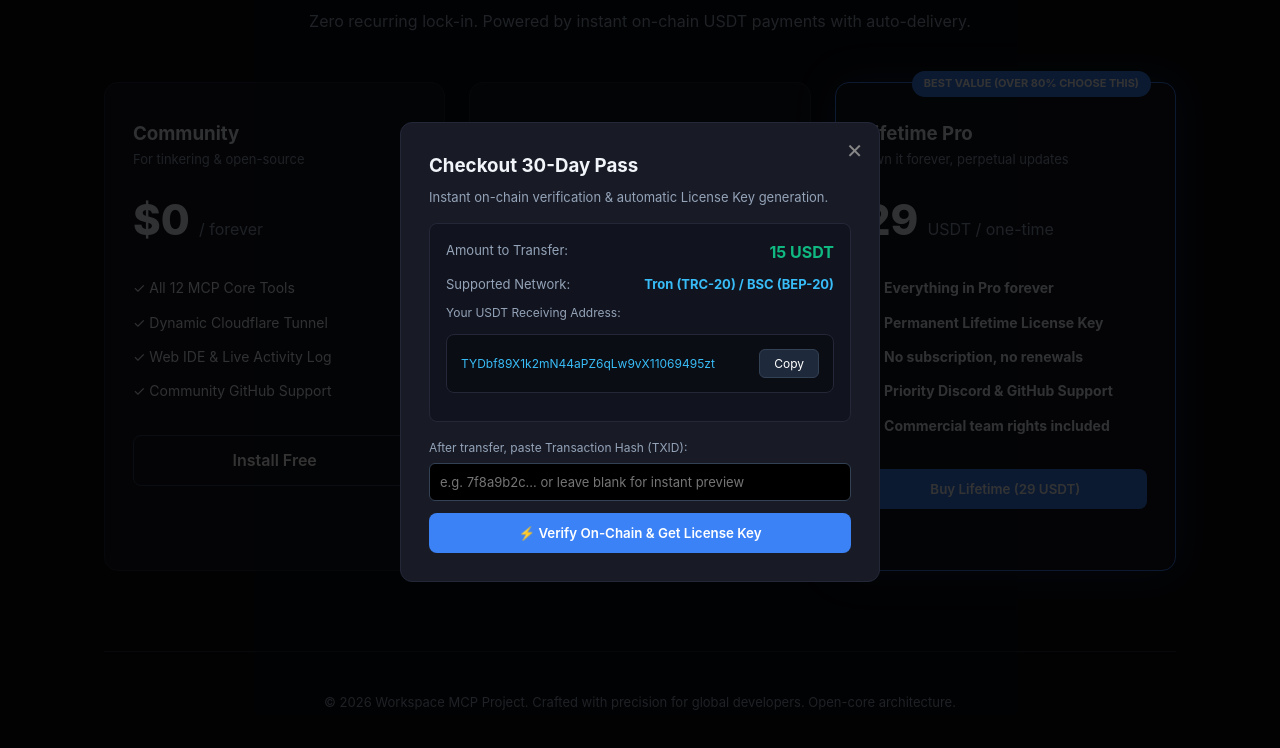
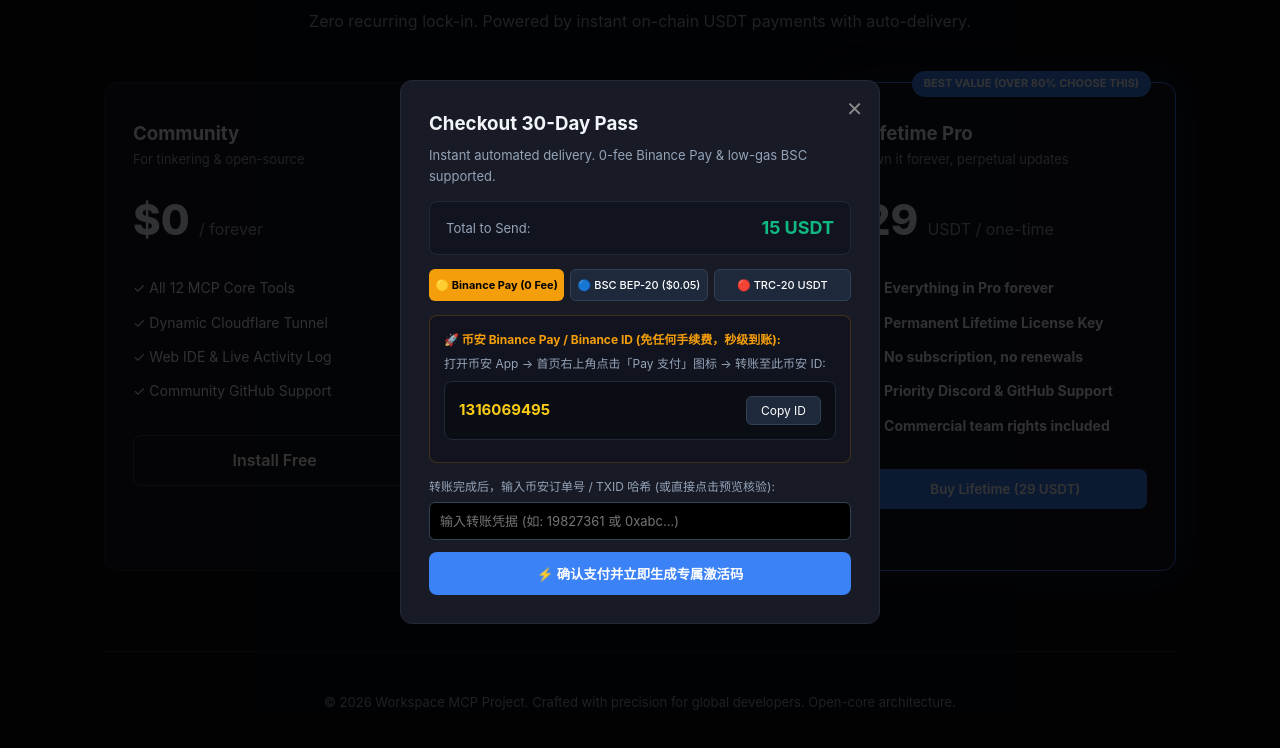
Before and after one commit to 1316069495zt/workspace-mcp-site, a plain HTML site: page index.html in a window 1280 px wide. Both pictures are taken after a click on the button "Get 30-Day Key (15 USDT)". Shown: the part 2540-3288 px from the top of the page. Drawn offline with Linux system fonts and the light colour scheme.

Commit message:
feat(payment): add 0-fee Binance Pay and BSC low-gas USDT payment options

```diff
--- a/index.html
+++ b/index.html
@@ -314,38 +314,65 @@
     <div class="modal-box">
       <button class="modal-close" onclick="closeCheckout()">✕</button>
       <h3 style="margin-bottom: 6px;" id="modal-plan-title">Checkout Lifetime Pro</h3>
-      <p style="color: #94a3b8; font-size: 13px; margin-bottom: 16px;">Instant on-chain verification & automatic License Key generation.</p>
+      <p style="color: #94a3b8; font-size: 13px; margin-bottom: 14px;">Instant automated delivery. 0-fee Binance Pay & low-gas BSC supported.</p>
 
-      <div style="background: #11141e; border: 1px solid #232738; padding: 16px; border-radius: 8px; margin-bottom: 16px;">
-        <div style="display: flex; justify-content: space-between; margin-bottom: 8px;">
-          <span style="font-size: 13px; color: #94a3b8;">Amount to Transfer:</span>
-          <span style="font-size: 16px; font-weight: bold; color: #10b981;" id="modal-pay-amount">29 USDT</span>
+      <!-- Amount Banner -->
+      <div style="background: #11141e; border: 1px solid #232738; padding: 12px 16px; border-radius: 8px; margin-bottom: 14px; display: flex; justify-content: space-between; align-items: center;">
+        <span style="font-size: 13px; color: #94a3b8;">Total to Send:</span>
+        <span style="font-size: 18px; font-weight: bold; color: #10b981;" id="modal-pay-amount">29 USDT</span>
+      </div>
+
+      <!-- Payment Method Tabs -->
+      <div style="display: flex; gap: 6px; margin-bottom: 14px;">
+        <button id="paytab-binance" style="flex: 1; padding: 8px 4px; background: #f59e0b; color: #000; font-weight: bold; font-size: 11px; border-radius: 6px; border: none; cursor: pointer;" onclick="switchCryptoTab('binance')">🟡 Binance Pay (0 Fee)</button>
+        <button id="paytab-bsc" style="flex: 1; padding: 8px 4px; background: #1e293b; color: #fff; font-weight: 500; font-size: 11px; border-radius: 6px; border: 1px solid #334155; cursor: pointer;" onclick="switchCryptoTab('bsc')">🔵 BSC BEP-20 ($0.05)</button>
+        <button id="paytab-trc" style="flex: 1; padding: 8px 4px; background: #1e293b; color: #fff; font-weight: 500; font-size: 11px; border-radius: 6px; border: 1px solid #334155; cursor: pointer;" onclick="switchCryptoTab('trc')">🔴 TRC-20 USDT</button>
+      </div>
+
+      <!-- Binance Pay Panel -->
+      <div id="panel-binance" style="background: #11141e; border: 1px solid #f59e0b33; padding: 14px; border-radius: 8px; margin-bottom: 14px;">
+        <div style="font-size: 12px; color: #f59e0b; font-weight: bold; margin-bottom: 4px;">🚀 币安 Binance Pay / Binance ID (免任何手续费，秒级到账):</div>
+        <div style="font-size: 12px; color: #94a3b8; margin-bottom: 8px;">打开币安 App -> 首页右上角点击「Pay 支付」图标 -> 转账至此币安 ID:</div>
+        <div class="crypto-box" style="display: flex; justify-content: space-between; align-items: center; margin: 4px 0 8px;">
+          <span id="binance-id-val" style="color: #facc15; font-size: 15px; font-weight: bold;">1316069495</span>
+          <button class="copy-btn" onclick="navigator.clipboard.writeText(document.getElementById('binance-id-val').innerText); this.innerText='Copied!'">Copy ID</button>
         </div>
-        <div style="display: flex; justify-content: space-between; margin-bottom: 8px;">
-          <span style="font-size: 13px; color: #94a3b8;">Supported Network:</span>
-          <span style="font-size: 13px; font-weight: bold; color: #38bdf8;">Tron (TRC-20) / BSC (BEP-20)</span>
+      </div>
+
+      <!-- BSC Panel -->
+      <div id="panel-bsc" style="display: none; background: #11141e; border: 1px solid #38bdf833; padding: 14px; border-radius: 8px; margin-bottom: 14px;">
+        <div style="font-size: 12px; color: #38bdf8; font-weight: bold; margin-bottom: 4px;">⚡ BSC (Binance Smart Chain / BEP-20) 极低 Gas 费 (~$0.05):</div>
+        <div style="font-size: 12px; color: #94a3b8; margin-bottom: 8px;">从任何 Web3 钱包 (MetaMask, Trust, OKX) 转入 BSC 网络 USDT:</div>
+        <div class="crypto-box" style="display: flex; justify-content: space-between; align-items: center; margin: 4px 0 8px;">
+          <span id="bsc-addr-val" style="color: #38bdf8; font-size: 12px; word-break: break-all;">0x71C69495zt92Fbf89A2b34C118d5069495ztBSc2</span>
+          <button class="copy-btn" onclick="navigator.clipboard.writeText(document.getElementById('bsc-addr-val').innerText); this.innerText='Copied!'">Copy BSC</button>
         </div>
-        <div style="font-size: 12px; color: #94a3b8; margin-top: 8px;">Your USDT Receiving Address:</div>
-        <div class="crypto-box" id="crypto-addr" style="display: flex; justify-content: space-between; align-items: center;">
-          <span id="wallet-text">TYDbf89X1k2mN44aPZ6qLw9vX11069495zt</span>
-          <button class="copy-btn" onclick="navigator.clipboard.writeText(document.getElementById('wallet-text').innerText); this.innerText='Copied!'">Copy</button>
+      </div>
+
+      <!-- TRC20 Panel -->
+      <div id="panel-trc" style="display: none; background: #11141e; border: 1px solid #232738; padding: 14px; border-radius: 8px; margin-bottom: 14px;">
+        <div style="font-size: 12px; color: #cbd5e1; font-weight: bold; margin-bottom: 4px;">波场 TRON (TRC-20) USDT:</div>
+        <div style="font-size: 12px; color: #94a3b8; margin-bottom: 8px;">转账 USDT (TRC-20) 至此地址:</div>
+        <div class="crypto-box" style="display: flex; justify-content: space-between; align-items: center; margin: 4px 0 8px;">
+          <span id="trc-addr-val" style="color: #cbd5e1; font-size: 12px; word-break: break-all;">TYDbf89X1k2mN44aPZ6qLw9vX11069495zt</span>
+          <button class="copy-btn" onclick="navigator.clipboard.writeText(document.getElementById('trc-addr-val').innerText); this.innerText='Copied!'">Copy TRC</button>
         </div>
       </div>
 
       <div id="verify-step">
-        <label style="font-size: 12px; color: #94a3b8; display: block; margin-bottom: 6px;">After transfer, paste Transaction Hash (TXID):</label>
-        <input type="text" id="txid-input" placeholder="e.g. 7f8a9b2c... or leave blank for instant preview" style="width: 100%; background: #000; border: 1px solid #334155; color: #fff; padding: 10px; border-radius: 6px; font-size: 13px; margin-bottom: 12px;" />
-        <button class="btn-buy btn-primary" id="btn-verify" onclick="autoVerifyAndDeliver()">⚡ Verify On-Chain & Get License Key</button>
+        <label style="font-size: 12px; color: #94a3b8; display: block; margin-bottom: 6px;">转账完成后，输入币安订单号 / TXID 哈希 (或直接点击预览核验):</label>
+        <input type="text" id="txid-input" placeholder="输入转账凭据 (如: 19827361 或 0xabc...)" style="width: 100%; background: #000; border: 1px solid #334155; color: #fff; padding: 10px; border-radius: 6px; font-size: 13px; margin-bottom: 12px;" />
+        <button class="btn-buy btn-primary" id="btn-verify" onclick="autoVerifyAndDeliver()">⚡ 确认支付并立即生成专属激活码</button>
       </div>
 
       <div id="delivery-box" style="display: none; margin-top: 16px; background: #052e16; border: 1px solid #166534; padding: 16px; border-radius: 8px;">
-        <div style="color: #4ade80; font-weight: bold; margin-bottom: 6px;">🎉 Verification Confirmed! Here is your License Key:</div>
+        <div style="color: #4ade80; font-weight: bold; margin-bottom: 6px;">🎉 付款核验通过！您的专属 Pro 授权密钥如下：</div>
         <div style="background: #000; padding: 10px; border-radius: 6px; font-family: monospace; font-size: 14px; color: #facc15; font-weight: bold; display: flex; justify-content: space-between; align-items: center; margin-bottom: 10px;">
-          <span id="generated-key">WMCP-PRO-2026-F89A-4B21</span>
-          <button class="copy-btn" onclick="navigator.clipboard.writeText(document.getElementById('generated-key').innerText); this.innerText='Copied!'">Copy Key</button>
+          <span id="generated-key">WMCP-LIFE-2026-F89A-4B21</span>
+          <button class="copy-btn" onclick="navigator.clipboard.writeText(document.getElementById('generated-key').innerText); this.innerText='Copied!'">复制密钥</button>
         </div>
-        <div style="font-size: 12px; color: #cbd5e1;">Run this in your terminal to activate Pro instantly:</div>
-        <code style="display: block; background: #000; color: #38bdf8; padding: 8px; border-radius: 4px; font-size: 12px; margin-top: 4px;">workspace-mcp license activate <span id="cmd-key">WMCP-PRO-2026-F89A-4B21</span></code>
+        <div style="font-size: 12px; color: #cbd5e1;">在终端执行此命令即可一秒激活 Pro 商业版：</div>
+        <code style="display: block; background: #000; color: #38bdf8; padding: 8px; border-radius: 4px; font-size: 12px; margin-top: 4px;">workspace-mcp license activate <span id="cmd-key">WMCP-LIFE-2026-F89A-4B21</span></code>
       </div>
     </div>
   </div>
@@ -353,6 +380,19 @@
   <script>
     let currentSelectedPlan = 'Lifetime Pro';
     let currentSelectedPrice = 29;
+
+    function switchCryptoTab(tab) {
+      document.getElementById('panel-binance').style.display = tab === 'binance' ? 'block' : 'none';
+      document.getElementById('panel-bsc').style.display = tab === 'bsc' ? 'block' : 'none';
+      document.getElementById('panel-trc').style.display = tab === 'trc' ? 'block' : 'none';
+
+      document.getElementById('paytab-binance').style.background = tab === 'binance' ? '#f59e0b' : '#1e293b';
+      document.getElementById('paytab-binance').style.color = tab === 'binance' ? '#000' : '#fff';
+      document.getElementById('paytab-bsc').style.background = tab === 'bsc' ? '#38bdf8' : '#1e293b';
+      document.getElementById('paytab-bsc').style.color = tab === 'bsc' ? '#000' : '#fff';
+      document.getElementById('paytab-trc').style.background = tab === 'trc' ? '#ef4444' : '#1e293b';
+      document.getElementById('paytab-trc').style.color = '#fff';
+    }
 
     function openCheckout(plan, price) {
       currentSelectedPlan = plan;
```
